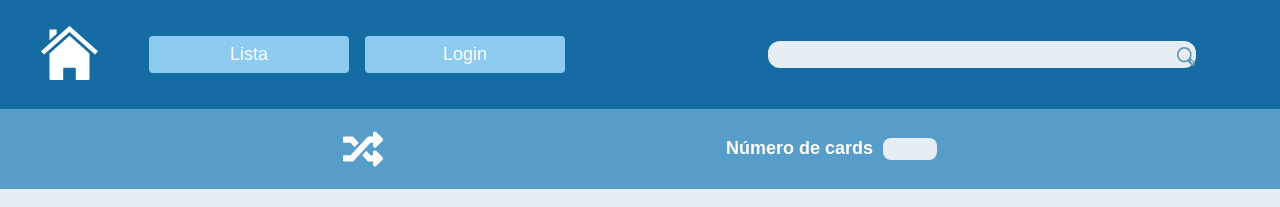
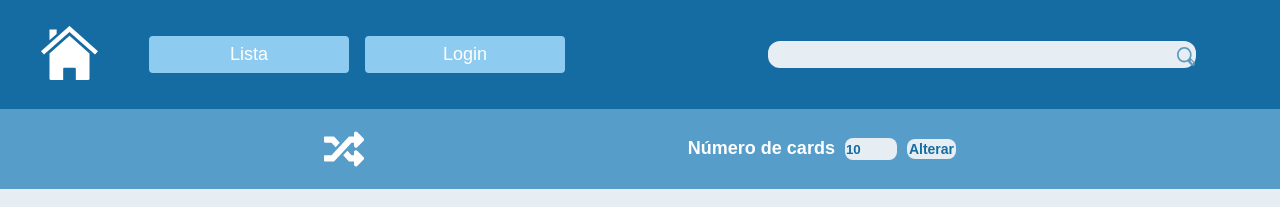
Before and after one commit to DioneMartins/biblioteca-cp2, a React (Create React App) app: page /lista in a window 1280 px wide. Shown: the top 207 px of the page. Built offline with nearby package versions, Linux system fonts and the light colour scheme; no server answers; the database is empty.

Commit message:
Added pagination component

```diff
--- a/src/components/bookCards/BookCard.jsx
+++ b/src/components/bookCards/BookCard.jsx
@@ -18,7 +18,7 @@ export default function BookCard() {
 
   useEffect(() => {
     loadBooks();
-  }, [page]);
+  }, [page, perPage]);
 
   async function loadBooks() {
     const prevArray = backID;
@@ -55,9 +55,13 @@ export default function BookCard() {
     }
   };
 
+  const changeAmount = (value) => {
+    setPerPage(value);
+  };
+
   return (
     <>
-      <PagHeader />
+      <PagHeader changer={changeAmount} />
       <div className={bookCardWrapper}>
         {isLoading ? (
           <div className={bookCardLoader}>
--- a/src/components/paginationHeader/PaginationHeader.jsx
+++ b/src/components/paginationHeader/PaginationHeader.jsx
@@ -1,9 +1,15 @@
-import React from 'react';
+import React, { useState } from 'react';
 import RandomSVG from '../../assets/Font_Awesome_5_solid_random.svg';
 import styles from './PaginationHeader.module.css';
 
-const { phWrapper, phRandom, phLabel, phInput } = styles;
-export default function PaginationHeader() {
+const { phWrapper, phRandom, phLabel, phInput, phButton } = styles;
+export default function PaginationHeader(props) {
+  const [quant, setQuant] = useState(10);
+
+  function alterNumber() {
+    props.changer(quant);
+  }
+
   return (
     <div className={phWrapper}>
       <img className={phRandom} src={RandomSVG} alt="Aleatorizar" />
@@ -11,7 +17,18 @@ export default function PaginationHeader() {
         <label className={phLabel} htmlFor="number">
           Número de cards
         </label>
-        <input className={phInput} type="number" />
+        <input
+          className={phInput}
+          type="number"
+          value={quant}
+          min="2"
+          max="30"
+          step="1"
+          onChange={(e) => setQuant(e.target.value)}
+        />
+        <button className={phButton} onClick={(e) => alterNumber()}>
+          Alterar
+        </button>
       </div>
     </div>
   );
--- a/src/components/paginationHeader/PaginationHeader.module.css
+++ b/src/components/paginationHeader/PaginationHeader.module.css
@@ -25,5 +25,19 @@
   border: none;
   margin-left: 10px;
   border-radius: 8px;
-  padding: 1px 1px 1px 3px;
+  padding: 1px;
+  color: var(--strongBlue);
+  font-weight: bold;
 }
+
+.phButton {
+  margin-left: 10px;
+  font-size: 14px;
+  padding: 2px;
+  background-color: var(--whiteBlue);
+  border: none;
+  border-radius: 8px;
+  color: var(--strongBlue);
+  font-weight: bold;
+  cursor: pointer;
+}
```
